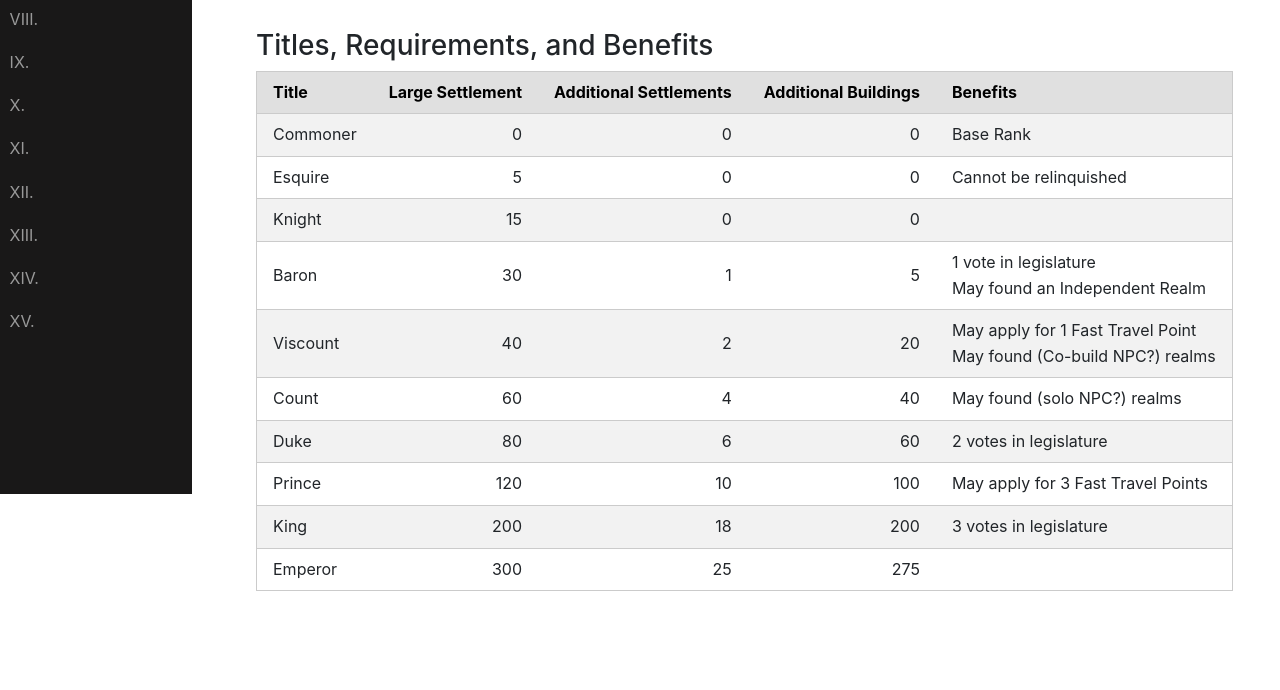
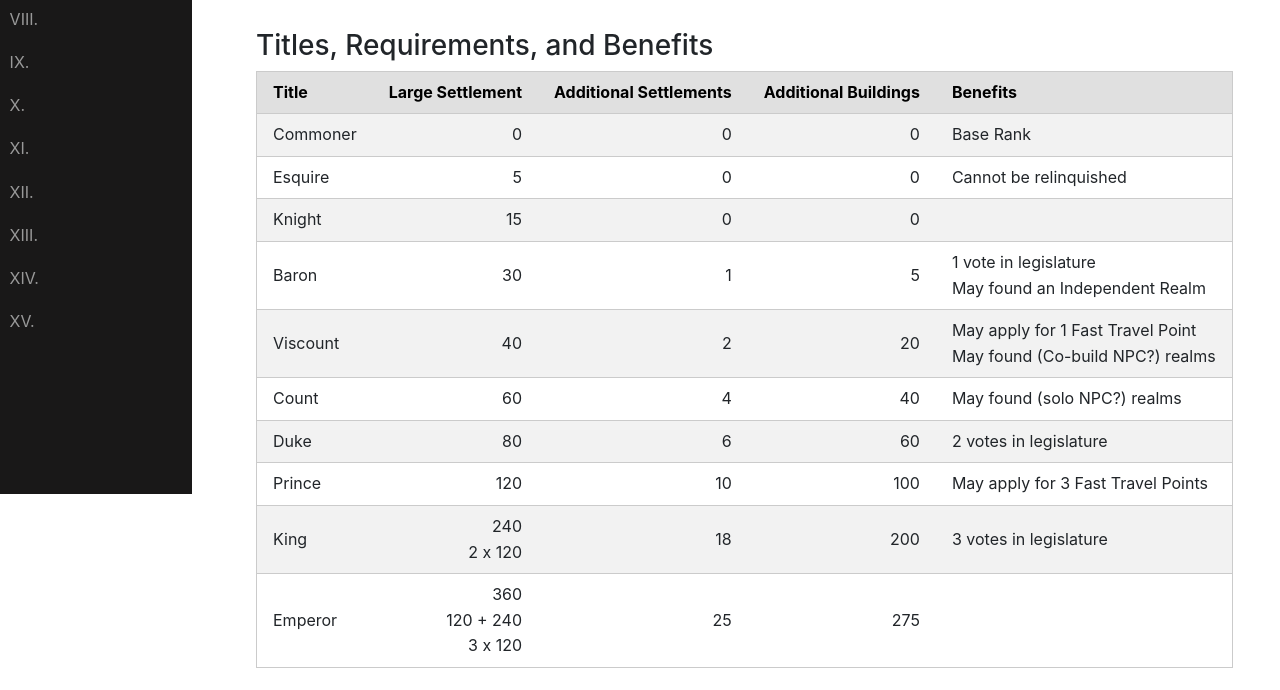
Before and after one commit to candarion/candarion.github.io, a plain HTML site: page charter.html in a window 1280 px wide. Shown: the part 306-996 px from the top of the page. Before the commit the page ends 947 px from the top, so only its background shows below. Drawn offline with nearby package versions, Linux system fonts and the light colour scheme.

Commit message:
update king+ reqs

```diff
--- a/charter.html
+++ b/charter.html
@@ -140,14 +140,14 @@
                 </tr>
                 <tr>
                   <td>King</td>
-                  <td>200</td>
+                  <td>240<br/>2 x 120</td>
                   <td>18</td>
                   <td>200</td>
                   <td>3 votes in legislature</td>
                 </tr>
                 <tr>
                   <td>Emperor</td>
-                  <td>300</td>
+                  <td>360<br/>120 + 240<br/> 3 x 120</td>
                   <td>25</td>
                   <td>275</td>
                   <td></td>
```
